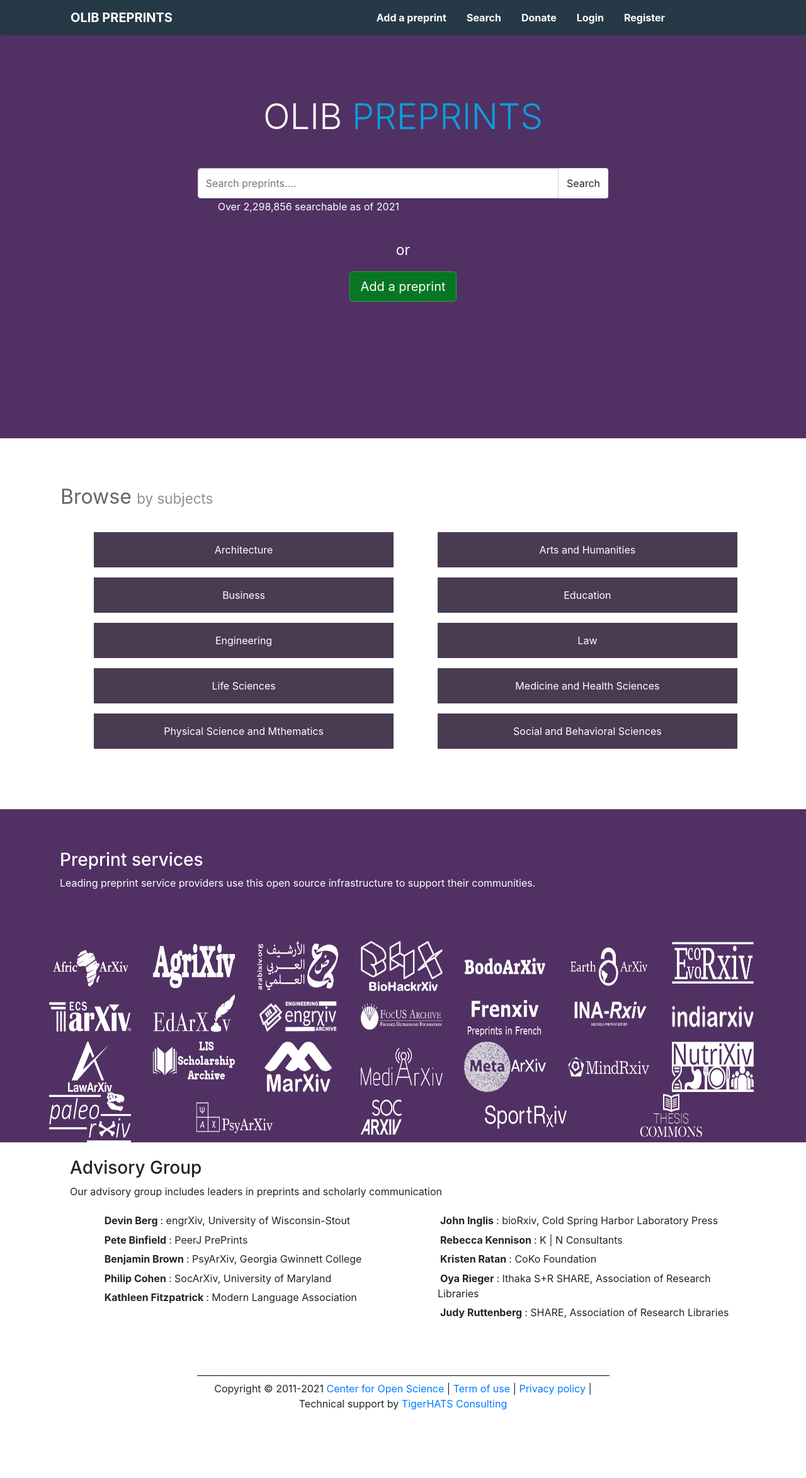
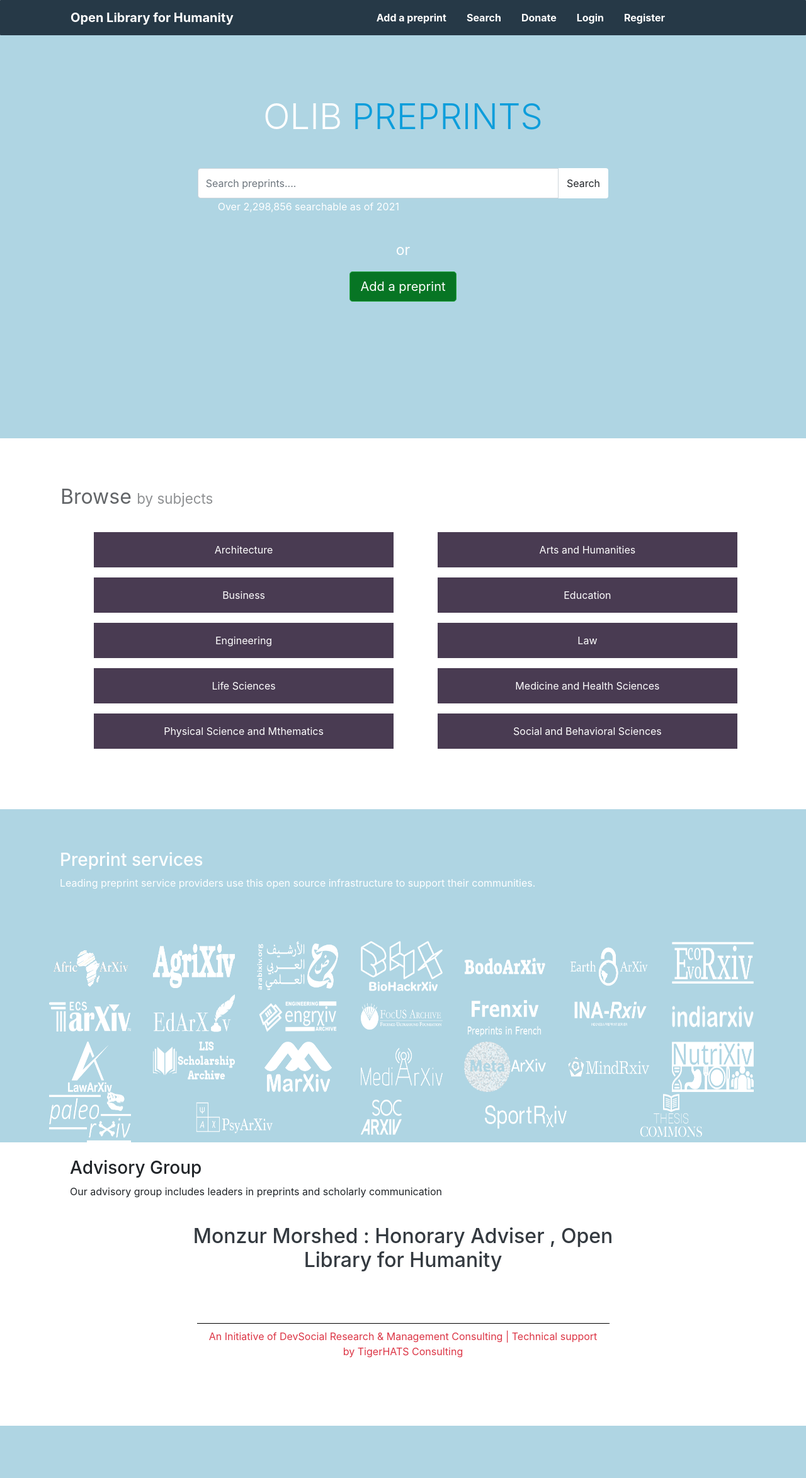
Before and after one commit to iamshakibulislam/devsocial-project, a Django app: page / in a window 1280 px wide. Shown: the whole page at 63% size. After the commit the page ends 2264 px from the top, so only its background shows below. Run offline with Django 3.2, Linux system fonts and the light colour scheme; some libraries are stand-ins or nearby versions.

Commit message:
modified background

```diff
--- a/osf_project/settings.py
+++ b/osf_project/settings.py
@@ -77,7 +77,7 @@
 # https://docs.djangoproject.com/en/3.0/ref/settings/#databases
 
 #production databse postgres
-
+'''
 
 DATABASES = {
 
@@ -108,7 +108,7 @@
         'NAME': os.path.join(BASE_DIR, 'db.sqlite3'),
     }
 }
-'''
+
 
 
 # Password validation
--- a/static/css/style.css
+++ b/static/css/style.css
@@ -26,7 +26,7 @@
 .hero-area{
 	width: 100vw;
 	height: 80vh !important;
-	background-color:#513163 !important;
+	background-color:#afd5e3 !important;
 }
 
 
@@ -115,7 +115,7 @@
 
 #brands{
 	margin-top: 5rem;
-	background-color:#513163 !important;
+	background-color:#afd5e3 !important;
 }
 
 .brand-head{
--- a/static/js/script.js
+++ b/static/js/script.js
@@ -323,11 +323,11 @@
 		$("input[type='checkbox']").on('click',function(event){
 			if ($(this).attr('name')=='terms'){
 
-				return false;
-			};
+
+			} else {
 			var keyword = $(this).parent().text().trim();
 
-			window.location='/preprints/search_by_topic/'+keyword;
+			window.location='/preprints/search_by_topic/'+keyword;}
 		});
 
 
--- a/templates/base.html
+++ b/templates/base.html
@@ -18,7 +18,7 @@
 <body>
 
 <nav class="navbar navbar-expand-lg navbar-light  " style="background-color:#263947">
-  <a class="navbar-brand text-white font-weight-bold logo" href="{% url 'index' %}">OLIB PREPRINTS</a>
+  <a class="navbar-brand text-white font-weight-bold logo" href="{% url 'index' %}">Open Library for Humanity</a>
   <button class="navbar-toggler" type="button" data-toggle="collapse" data-target="#navbarNav" aria-controls="navbarNav" aria-expanded="false" aria-label="Toggle navigation">
     <span class="navbar-toggler-icon"></span>
   </button>
@@ -70,8 +70,8 @@
 <section id="footer" style="margin-top:3rem">
   <div class="row justify-content-center">
     <div class="col-md-6 mt-4" style="border-top:1px solid black">
-      <p class="text-center mt-2"><span>Copyright © 2011-2021</span> <a href="https://cps.io"> Center for Open Science </a>|
-        <a href="https://github.com/CenterForOpenScience/centerforopenscience.org/blob/master/TERMS_OF_USE.md">Term of use</a> | <a href="https://github.com/CenterForOpenScience/centerforopenscience.org/blob/master/PRIVACY_POLICY.md">Privacy policy</a> | Technical support by <a href="https://tigerhats.com">TigerHATS Consulting</a> </p>
+      <p class="text-center mt-2 text-danger ">
+        <a class="text-danger" href="https://devsocial.org">An Initiative of DevSocial Research & Management Consulting</a> | Technical support by <a class="text-danger" href="https://tigerhats.com">TigerHATS Consulting</a> </p>
     </div>
   </div>
 </section>
--- a/templates/index.html
+++ b/templates/index.html
@@ -115,29 +115,11 @@
 			<p>Our advisory group includes leaders in preprints and scholarly communication</p>
 			</div>
 		</div>
-		<div class="row justify-content-center">
-			<div class="col-md-5">
-				<ul class="name">
-					<li><span class="font-weight-bold mx-1">Devin Berg</span>: engrXiv, University of Wisconsin-Stout</li>
-					<li><span class="font-weight-bold mx-1">Pete Binfield</span>: PeerJ PrePrints</li>
-					<li><span class="font-weight-bold mx-1">Benjamin Brown</span>: PsyArXiv, Georgia Gwinnett College</li>
+		<div class="row justify-content-center mt-4">
+			<div class="col-md-7 text-center">
+				<h2 class="text-dark">Monzur Morshed : Honorary Adviser , Open Library for Humanity</h2>
+			</div>
 
-					<li><span class="font-weight-bold mx-1">Philip Cohen</span>: SocArXiv, University of Maryland</li>
-					<li><span class="font-weight-bold mx-1">Kathleen Fitzpatrick</span>: Modern Language Association</li>
-
-				</ul>
-			</div>
-			<div class="col-md-5">
-				<ul class="name">
-					<li><span class="font-weight-bold mx-1">John Inglis</span>: bioRxiv, Cold Spring Harbor Laboratory Press</li>
-					<li><span class="font-weight-bold mx-1">Rebecca Kennison</span>: K | N Consultants</li>
-					<li><span class="font-weight-bold mx-1">Kristen Ratan</span>: CoKo Foundation</li>
-
-					<li><span class="font-weight-bold mx-1">Oya Rieger</span>: Ithaka S+R SHARE, Association of Research Libraries</li>
-					<li><span class="font-weight-bold mx-1">Judy Ruttenberg</span>: SHARE, Association of Research Libraries</li>
-
-				</ul>
-			</div>
 		</div>
 	</div>
 </section>
```
Also changed, not shown: 1 other file.
